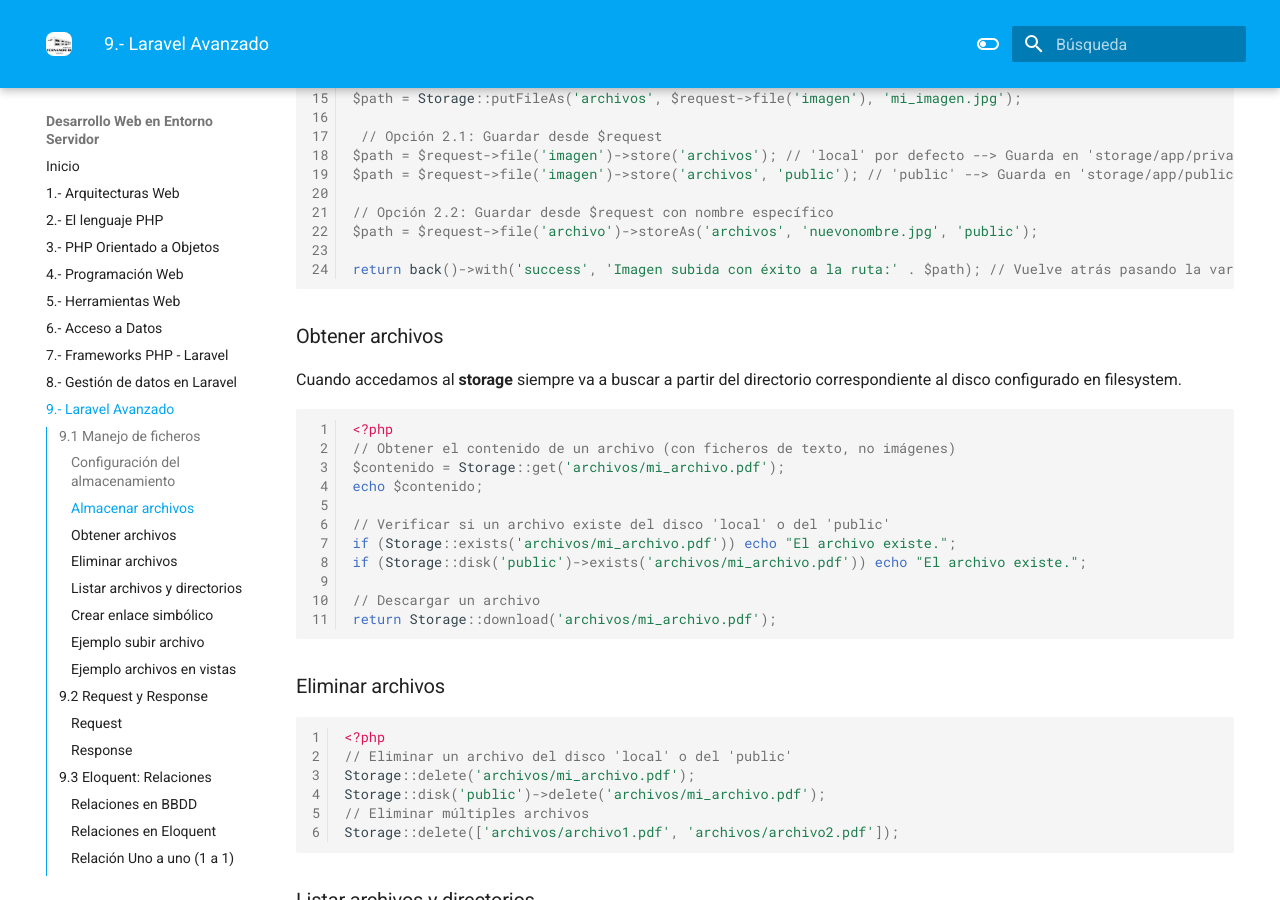
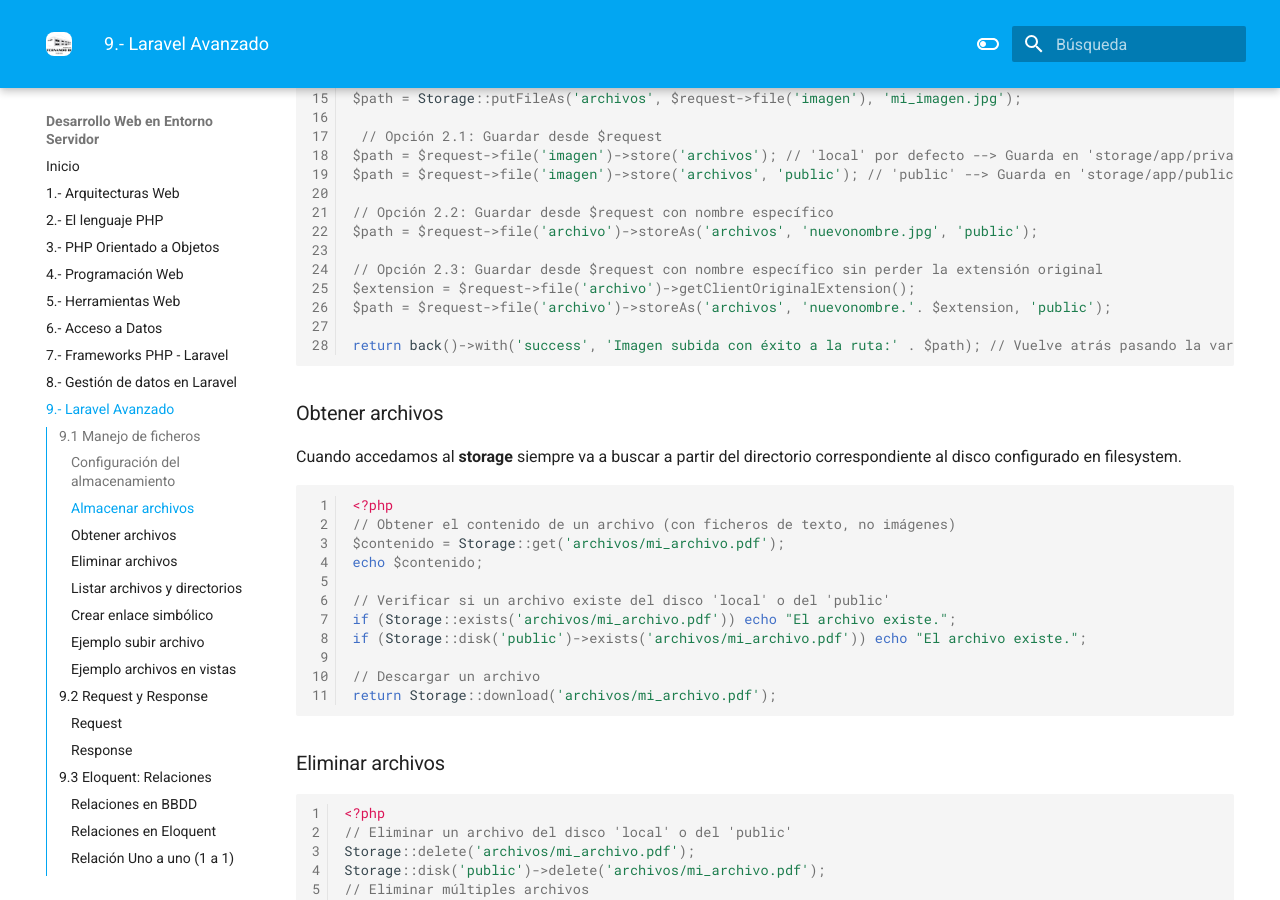
Before and after one commit to elblo/dwes2526, an MkDocs documentation site: the page built from docs/09laravelAvanzado.md, in a window 1280 px wide and 900 px high, scrolled down 1687 px. Built offline with MkDocs 1.6.1 and Material for MkDocs 9.7.7, drawn with Linux system fonts in a browser that asks for light colours.

Commit message:
storeAs file sin perder extensión de archivo

````diff
--- a/docs/09laravelAvanzado.md
+++ b/docs/09laravelAvanzado.md
@@ -98,6 +98,10 @@
 
 // Opción 2.2: Guardar desde $request con nombre específico
 $path = $request->file('archivo')->storeAs('archivos', 'nuevonombre.jpg', 'public');
+
+// Opción 2.3: Guardar desde $request con nombre específico sin perder la extensión original
+$extension = $request->file('archivo')->getClientOriginalExtension();
+$path = $request->file('archivo')->storeAs('archivos', 'nuevonombre.'. $extension, 'public');
 
 return back()->with('success', 'Imagen subida con éxito a la ruta:' . $path); // Vuelve atrás pasando la variable 'success' por la sesión
 ```
````
